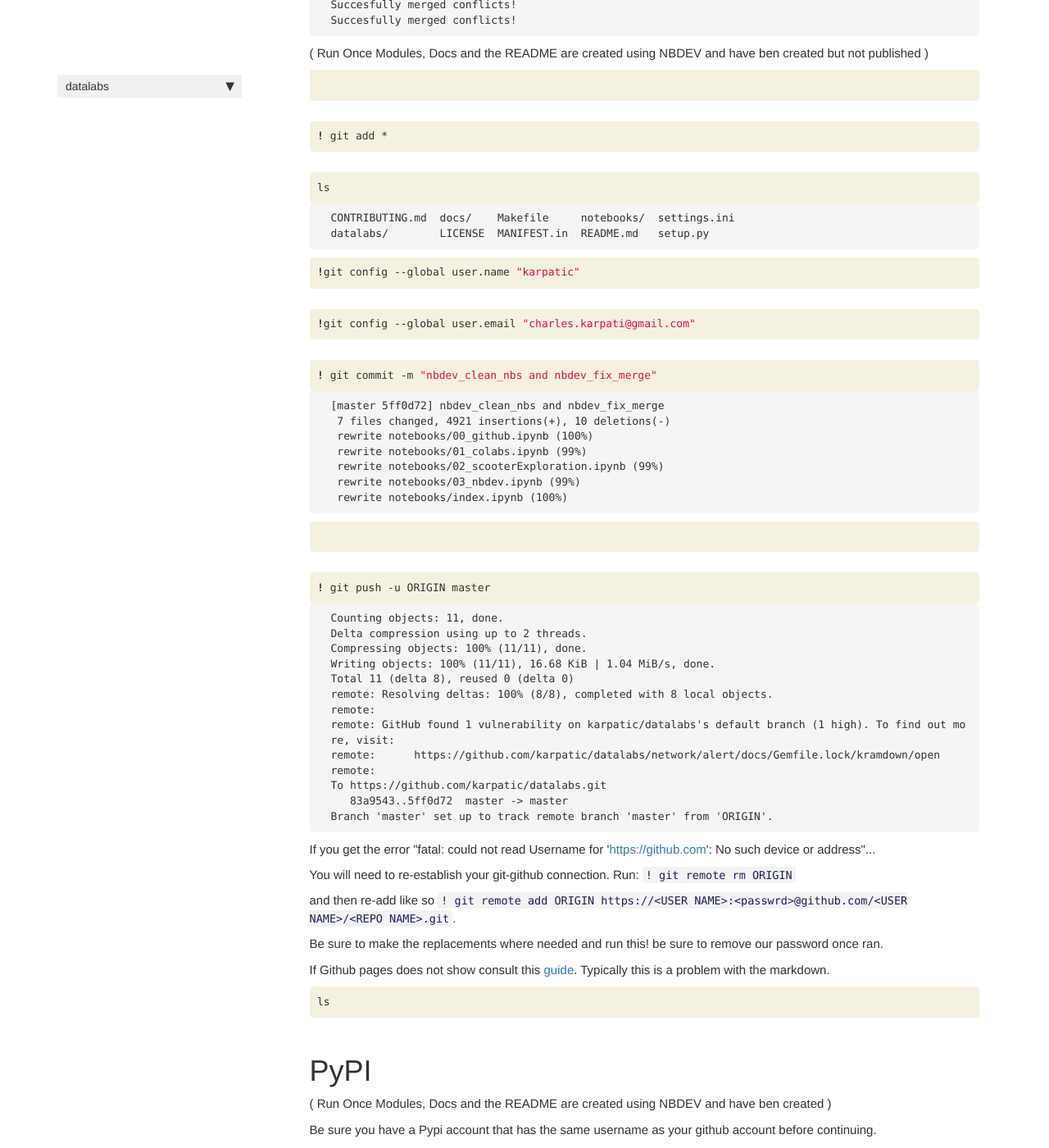
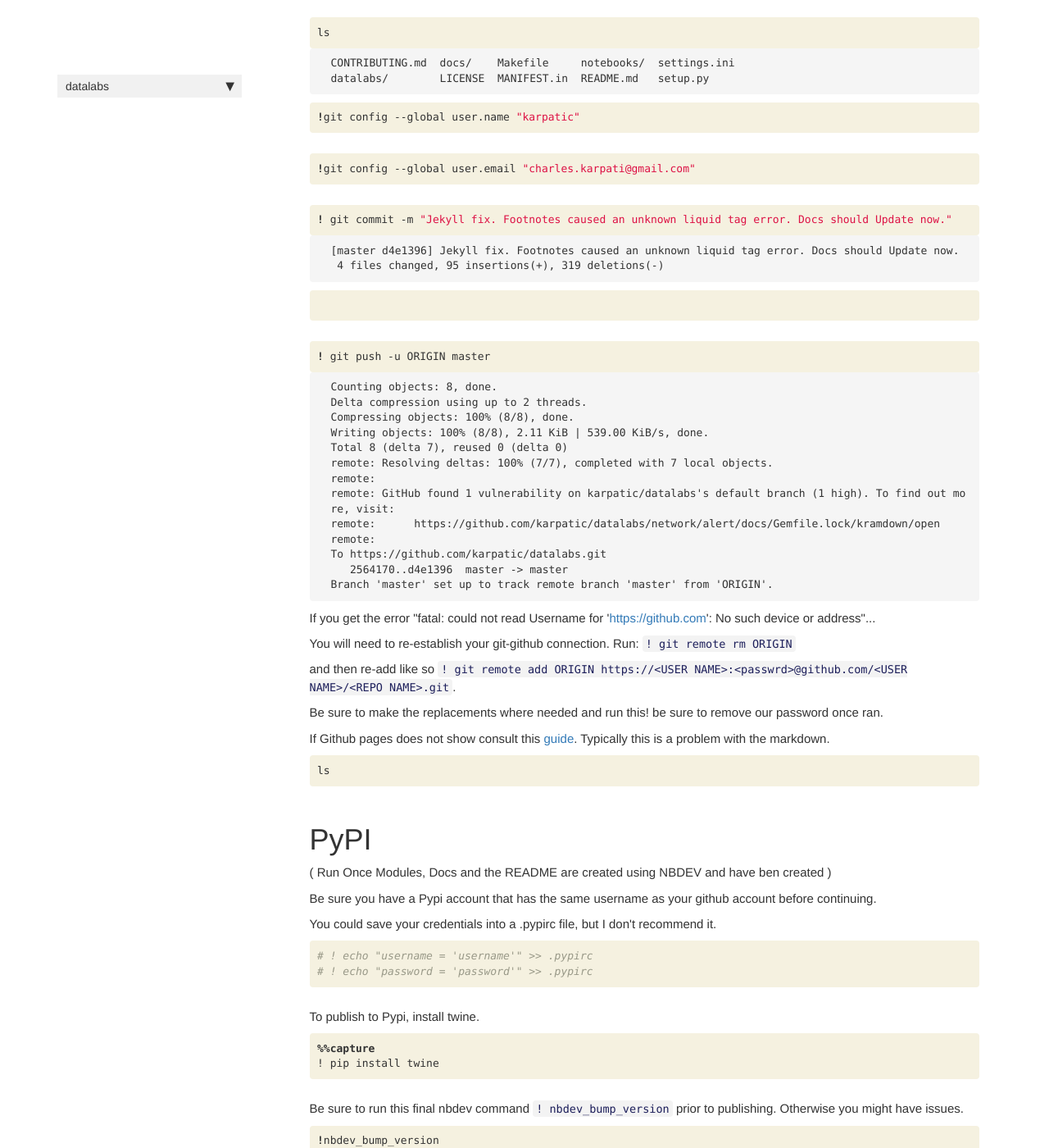
Before and after one commit to karpatic/datalab, a Jekyll site: the page built from docs/nbdev.html, in a window 1280 px wide and 1400 px high, scrolled down 15615 px. Shown: the whole window at 82% size. Built offline with Jekyll 4.4.1, drawn with Linux system fonts in a browser that asks for light colours; nearby versions of some CDN libraries; comment, search, counter and statistics services are not loaded; some of the changed text lies outside the part shown.

Commit message:
Same Jekyll issue. Evidently backticks to not escape out of the issue. I should try Updating Nbdev to get the magics flags. That could solve this? Gonna try the commit rn anywys.

```diff
--- a/docs/nbdev.html
+++ b/docs/nbdev.html
@@ -495,7 +495,7 @@
 <div class="text_cell_render border-box-sizing rendered_html">
 <p><strong>2. Footnotes</strong> can be attached in markdown using the following notation</p>
 
-<pre><code>This line demonstrates example content with a footnote marker {% fn 1 %}
+<pre><code>This line demonstrates example content with a footnote marker {percentSign fn 1 percentSign}
 
 {{ 'And this is the actual footnote.' | fndetail: 1 }}</code></pre>
 
@@ -1579,71 +1579,6 @@
 </div>
 </div>
 
-</div>
-    {% endraw %}
-
-    {% raw %}
-
-<div class="cell border-box-sizing code_cell rendered">
-<div class="input">
-
-<div class="inner_cell">
-    <div class="input_area">
-<div class=" highlight hl-ipython3"><pre><span></span>
-</pre></div>
-
-    </div>
-</div>
-</div>
-
-</div>
-    {% endraw %}
-
-    {% raw %}
-
-<div class="cell border-box-sizing code_cell rendered">
-<div class="input">
-
-<div class="inner_cell">
-    <div class="input_area">
-<div class=" highlight hl-ipython3"><pre><span></span><span class="n">cd</span> <span class="n">datalabs</span>
-</pre></div>
-
-    </div>
-</div>
-</div>
-
-<div class="output_wrapper">
-<div class="output">
-
-<div class="output_area">
-
-<div class="output_subarea output_stream output_stdout output_text">
-<pre>/content/drive/My Drive/datalabs/datalabs
-</pre>
-</div>
-</div>
-
-</div>
-</div>
-
-</div>
-    {% endraw %}
-
-    {% raw %}
-
-<div class="cell border-box-sizing code_cell rendered">
-<div class="input">
-
-<div class="inner_cell">
-    <div class="input_area">
-<div class=" highlight hl-ipython3"><pre><span></span><span class="n">ls</span>
-</pre></div>
-
-    </div>
-</div>
-</div>
-
 <div class="output_wrapper">
 <div class="output">
 
@@ -1662,21 +1597,31 @@
 </div>
     {% endraw %}
 
-<div class="cell border-box-sizing text_cell rendered"><div class="inner_cell">
-<div class="text_cell_render border-box-sizing rendered_html">
-<p>As long as you are somewhere in the folder where you are developing your library. Both of these commands will work:</p>
-
-</div>
-</div>
-</div>
-    {% raw %}
-
-<div class="cell border-box-sizing code_cell rendered">
-<div class="input">
-
-<div class="inner_cell">
-    <div class="input_area">
-<div class=" highlight hl-ipython3"><pre><span></span><span class="o">!</span>nbdev_build_lib
+    {% raw %}
+
+<div class="cell border-box-sizing code_cell rendered">
+<div class="input">
+
+<div class="inner_cell">
+    <div class="input_area">
+<div class=" highlight hl-ipython3"><pre><span></span>
+</pre></div>
+
+    </div>
+</div>
+</div>
+
+</div>
+    {% endraw %}
+
+    {% raw %}
+
+<div class="cell border-box-sizing code_cell rendered">
+<div class="input">
+
+<div class="inner_cell">
+    <div class="input_area">
+<div class=" highlight hl-ipython3"><pre><span></span><span class="n">cd</span> <span class="n">datalabs</span>
 </pre></div>
 
     </div>
@@ -1689,15 +1634,67 @@
 <div class="output_area">
 
 <div class="output_subarea output_stream output_stdout output_text">
-<pre>Converted 00_github.ipynb.
-Converted 01_colabs.ipynb.
-Converted 02_scooterExploration.ipynb.
-Converted 03_nbdev.ipynb.
-Converted index.ipynb.
+<pre>/content/drive/My Drive/datalabs/datalabs
 </pre>
 </div>
 </div>
 
+</div>
+</div>
+
+</div>
+    {% endraw %}
+
+    {% raw %}
+
+<div class="cell border-box-sizing code_cell rendered">
+<div class="input">
+
+<div class="inner_cell">
+    <div class="input_area">
+<div class=" highlight hl-ipython3"><pre><span></span><span class="n">ls</span>
+</pre></div>
+
+    </div>
+</div>
+</div>
+
+<div class="output_wrapper">
+<div class="output">
+
+<div class="output_area">
+
+<div class="output_subarea output_stream output_stdout output_text">
+<pre>CONTRIBUTING.md  <span class="ansi-blue-intense-fg ansi-bold">docs</span>/    Makefile     <span class="ansi-blue-intense-fg ansi-bold">notebooks</span>/  settings.ini
+<span class="ansi-blue-intense-fg ansi-bold">datalabs</span>/        LICENSE  MANIFEST.in  README.md   setup.py
+</pre>
+</div>
+</div>
+
+</div>
+</div>
+
+</div>
+    {% endraw %}
+
+<div class="cell border-box-sizing text_cell rendered"><div class="inner_cell">
+<div class="text_cell_render border-box-sizing rendered_html">
+<p>As long as you are somewhere in the folder where you are developing your library. Both of these commands will work:</p>
+
+</div>
+</div>
+</div>
+    {% raw %}
+
+<div class="cell border-box-sizing code_cell rendered">
+<div class="input">
+
+<div class="inner_cell">
+    <div class="input_area">
+<div class=" highlight hl-ipython3"><pre><span></span><span class="o">!</span>nbdev_build_lib
+</pre></div>
+
+    </div>
 </div>
 </div>
 
@@ -1973,7 +1970,7 @@
 
 <div class="inner_cell">
     <div class="input_area">
-<div class=" highlight hl-ipython3"><pre><span></span><span class="o">!</span> git commit -m <span class="s2">&quot;nbdev_clean_nbs and nbdev_fix_merge&quot;</span>
+<div class=" highlight hl-ipython3"><pre><span></span><span class="o">!</span> git commit -m <span class="s2">&quot;Jekyll fix. Footnotes caused an unknown liquid tag error. Docs should Update now.&quot;</span>
 </pre></div>
 
     </div>
@@ -1986,13 +1983,8 @@
 <div class="output_area">
 
 <div class="output_subarea output_stream output_stdout output_text">
-<pre>[master 5ff0d72] nbdev_clean_nbs and nbdev_fix_merge
- 7 files changed, 4921 insertions(+), 10 deletions(-)
- rewrite notebooks/00_github.ipynb (100%)
- rewrite notebooks/01_colabs.ipynb (99%)
- rewrite notebooks/02_scooterExploration.ipynb (99%)
- rewrite notebooks/03_nbdev.ipynb (99%)
- rewrite notebooks/index.ipynb (100%)
+<pre>[master d4e1396] Jekyll fix. Footnotes caused an unknown liquid tag error. Docs should Update now.
+ 4 files changed, 95 insertions(+), 319 deletions(-)
 </pre>
 </div>
 </div>
@@ -2040,18 +2032,18 @@
 <div class="output_area">
 
 <div class="output_subarea output_stream output_stdout output_text">
-<pre>Counting objects: 11, done.
+<pre>Counting objects: 8, done.
 Delta compression using up to 2 threads.
-Compressing objects: 100% (11/11), done.
-Writing objects: 100% (11/11), 16.68 KiB | 1.04 MiB/s, done.
-Total 11 (delta 8), reused 0 (delta 0)
-remote: Resolving deltas: 100% (8/8), completed with 8 local objects.
+Compressing objects: 100% (8/8), done.
+Writing objects: 100% (8/8), 2.11 KiB | 539.00 KiB/s, done.
+Total 8 (delta 7), reused 0 (delta 0)
+remote: Resolving deltas: 100% (7/7), completed with 7 local objects.
 remote:
 remote: GitHub found 1 vulnerability on karpatic/datalabs&#39;s default branch (1 high). To find out more, visit:
 remote:      https://github.com/karpatic/datalabs/network/alert/docs/Gemfile.lock/kramdown/open
 remote:
 To https://github.com/karpatic/datalabs.git
-   83a9543..5ff0d72  master -&gt; master
+   2564170..d4e1396  master -&gt; master
 Branch &#39;master&#39; set up to track remote branch &#39;master&#39; from &#39;ORIGIN&#39;.
 </pre>
 </div>
```
Also changed, not shown: docs/scooterExploration.html (+1 -1 lines), 1 other file.
